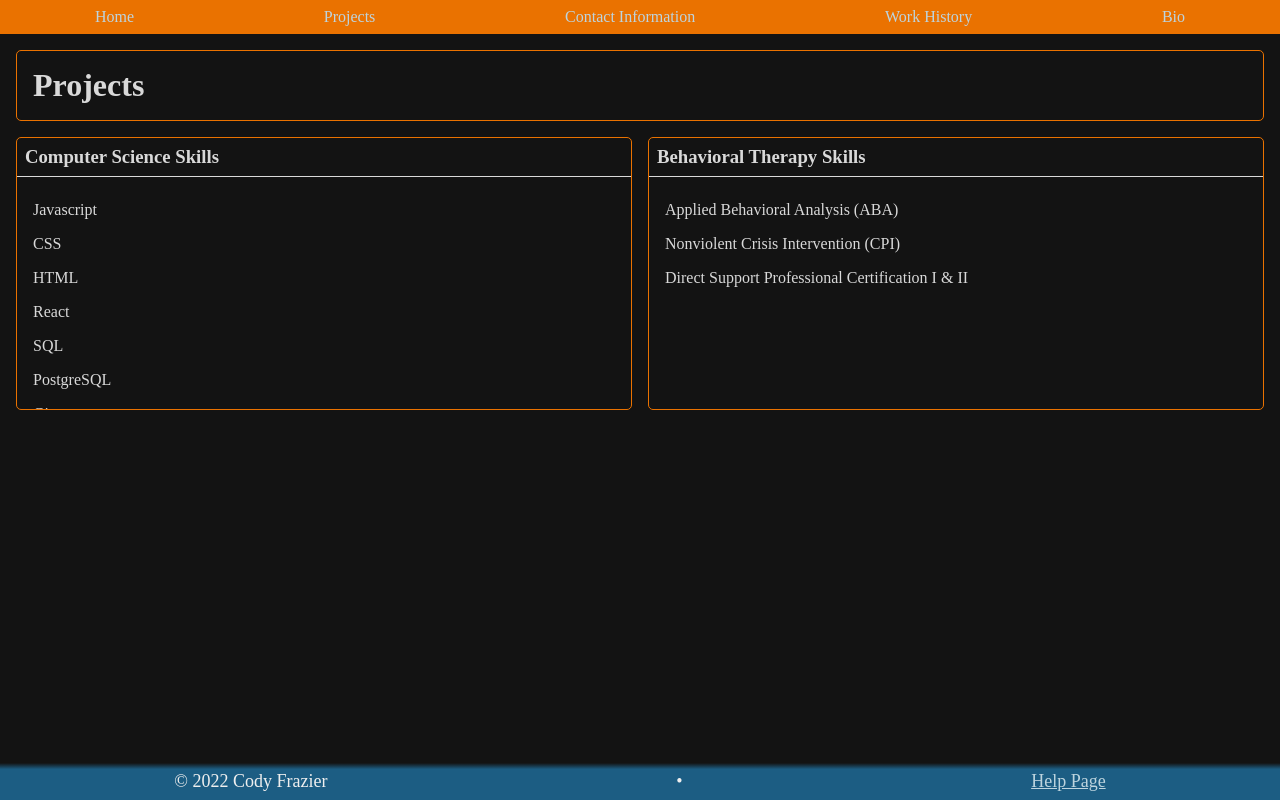
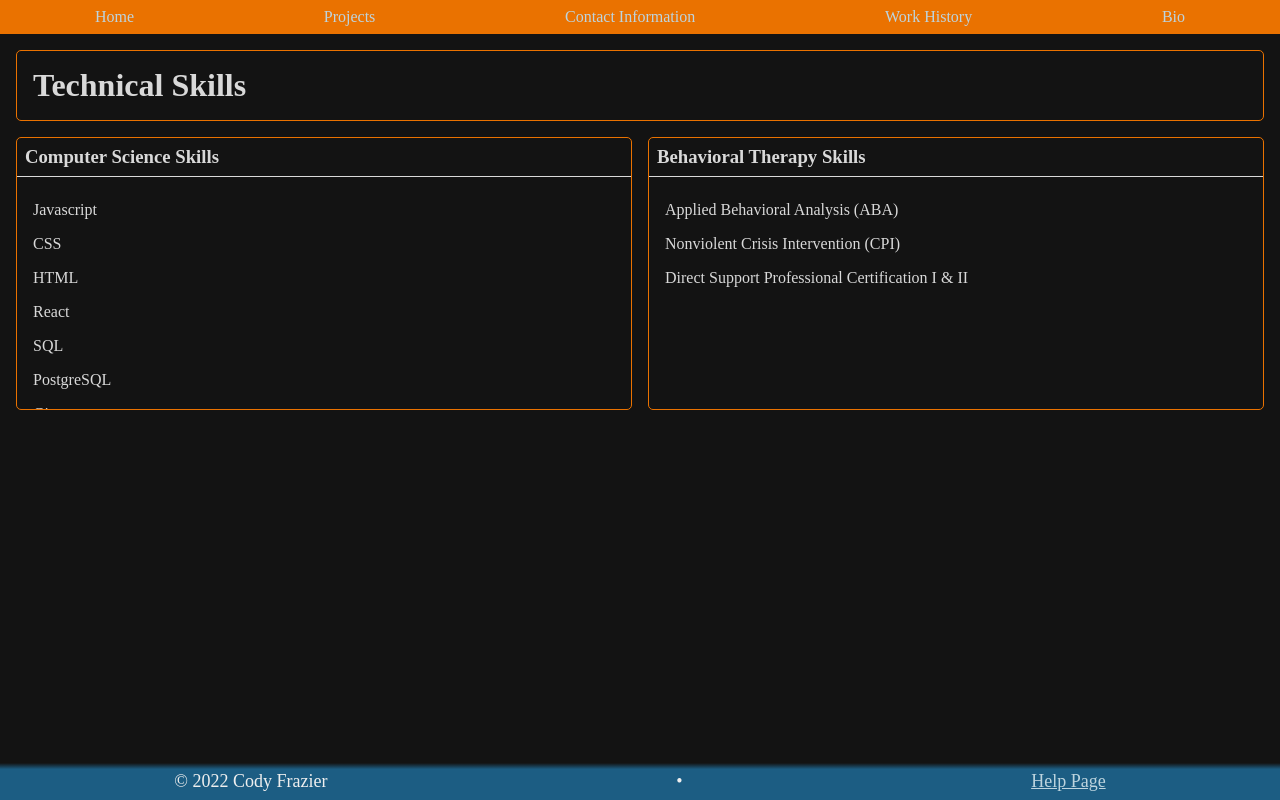
Before and after one commit to CodyFrazier/CFPortfolio, a React app: page /skills in a window 1280 px wide. Built offline with nearby package versions, Linux system fonts and the light colour scheme.

Commit message:
Changed name of skills section

```diff
--- a/src/Page Components/SkillList.js
+++ b/src/Page Components/SkillList.js
@@ -20,7 +20,7 @@ const SkillList = ({ bp, setError }) => {
     return (
         <div className = 'colorOW columnNW widthundred'>
             <div className = {`${ bp.isLarge? 'margin1' : 'topMargin3 leftMargin1 rightMargin1 bottomMargin1' } alignCenter borderAO border5 pad1` }>
-                <h1 className = { `${ bp.isLarge? '' : 'rowNW justifyCenter' }` }>Projects</h1>
+                <h1 className = { `${ bp.isLarge? '' : 'rowNW justifyCenter' }` }>Technical Skills</h1>
             </div>
             <SkillCard array = { skillArray } />
         </div>
```
